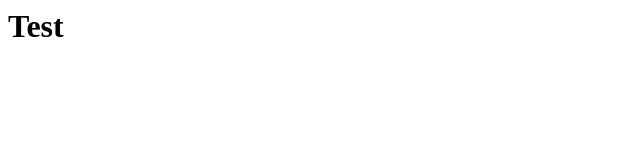
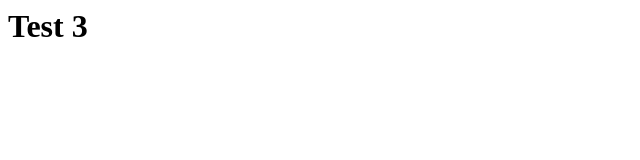
Before and after one commit to funthomas/test-probo-ci, a plain HTML site: page index.html in a window 1280 px wide. Shown: the full height of the page, 0-640 px from the left. Drawn offline with Linux system fonts and the light colour scheme.

Commit message:
Update index.html
test 3

```diff
--- a/index.html
+++ b/index.html
@@ -1,8 +1,8 @@
 <html>
 <head>
-<title>Test</title>
+<title>Test 3</title>
 </head>
 <body>
-<h1>Test</h1>
+<h1>Test 3</h1>
 </body>
 </html>
```
